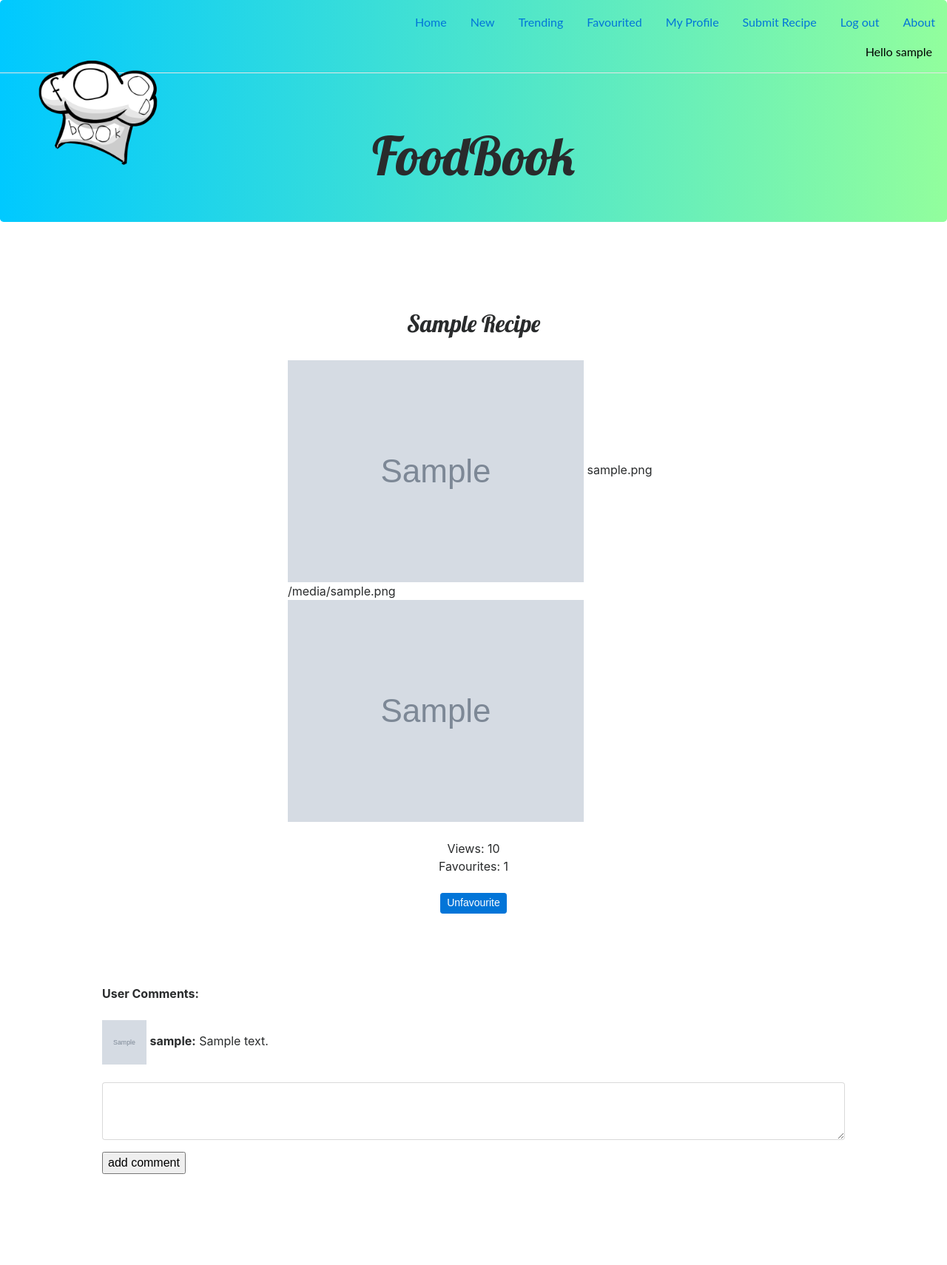
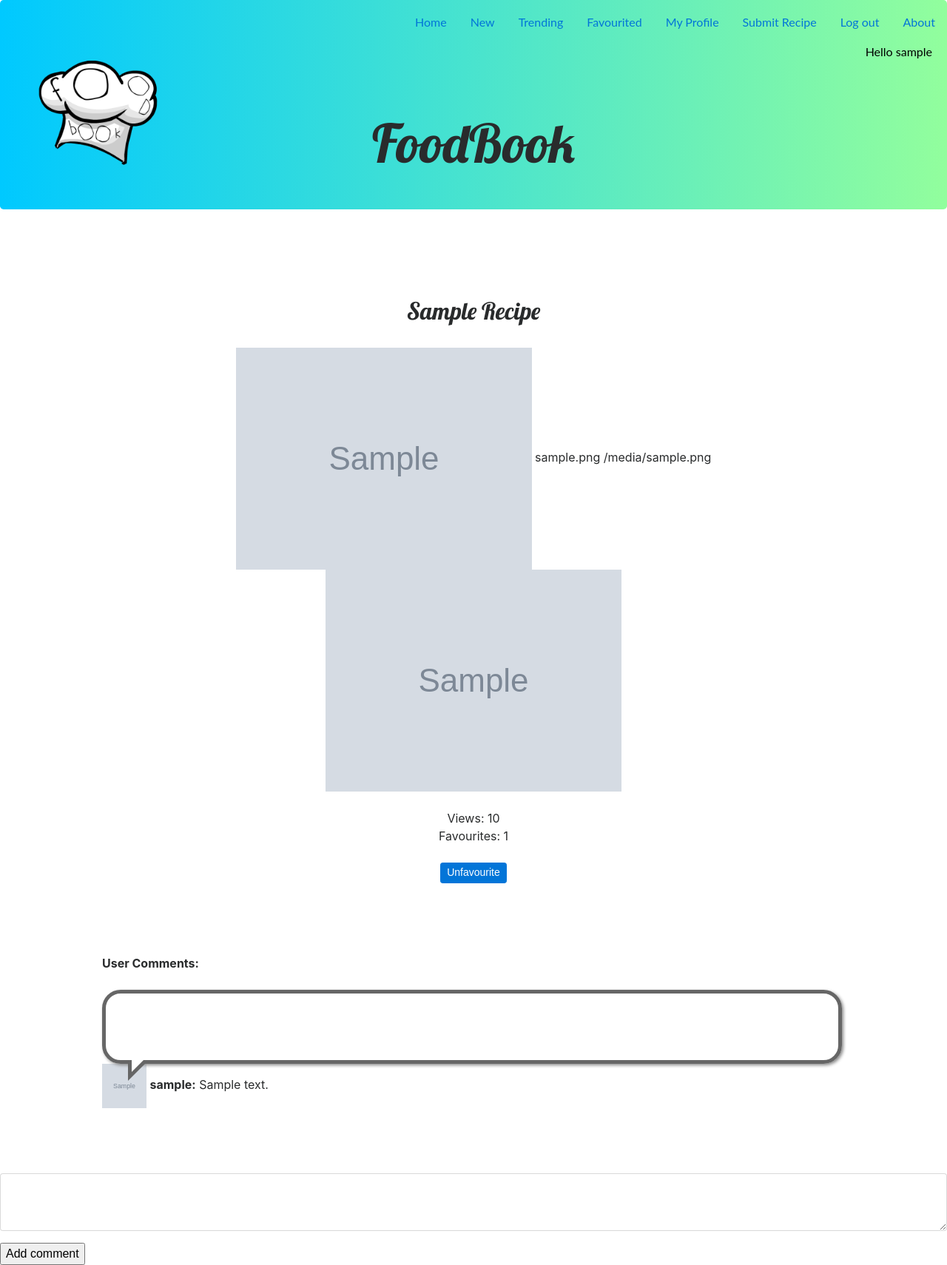
Before and after one commit to SalmanMohammadi/food_book, a Django app: a page that uses templates/foodbookapp/recipe.html in a window 1280 px wide. Shown: the whole page at 74% size. Before the commit the page ends 1587 px from the top, so only its background shows below. Run offline with Django 3.2, Linux system fonts and the light colour scheme; a user stored in the database is signed in; tables that the repository leaves empty hold one stand-in row (values such as "Sample post"); grey boxes marked "Sample" are stand-in pictures; some libraries are stand-ins or nearby versions.

Commit message:
More CSS added e.g. speech bubble comments & hover titles on home page

```diff
--- a/static/css/aboutstyle.css
+++ b/static/css/aboutstyle.css
@@ -16,4 +16,4 @@
 teamphotos {
     margin-left:auto;
     margin-right:auto;
- }
+}
--- a/static/css/basestyle.css
+++ b/static/css/basestyle.css
@@ -29,7 +29,7 @@ padding: 40px 0 0 0;
 /*BOOTSRAP STYLING.*/
 
 /* Space out content a bit */
-body {
+.body {
   padding-bottom: 1.5rem;
 }
 
@@ -41,11 +41,7 @@ body {
   padding-left: 1rem;
 }
 
-/* Custom page header */
-.header {
-  padding-bottom: 1rem;
-  border-bottom: .05rem solid #e5e5e5;
-}
+
 /* Make the masthead heading the same height as the navigation */
 .header h3 {
   margin-top: 0;
@@ -96,11 +92,6 @@ body {
   margin-top: 1.5rem;
 }
 
-.dropbutton {
-    border: 0px;
-    background-color: #ffffff;
-}
-
 /* CSS Responsiveness */
 @media screen and (min-width: 0em) {
   /* Remove the padding we set earlier */
--- a/static/css/recipestyle.css
+++ b/static/css/recipestyle.css
@@ -7,12 +7,6 @@
     font-decoration: bold;
     font-size: xx-large;
     text-transform: capitalize;
-}
-
-
-.recipe-picture {
-    margin: auto;
-    width: 50%;
 }
 
 .recipe-stats {
@@ -26,3 +20,41 @@
 #favourite_count {
     display: inline;
 }
+
+.comment {
+  position: relative;
+  width: 1000px;
+  height: 100px;
+  padding-left: 20px;
+  text-align: left;
+  line-height: 100px;
+  border: 5px solid #666;
+  -webkit-border-radius: 30px;
+  -moz-border-radius: 30px;
+  border-radius: 25px;
+  -webkit-box-shadow: 2px 2px 4px #888;
+  -moz-box-shadow: 2px 2px 4px #888;
+  box-shadow: 2px 2px 4px #888;
+}
+
+.comment:before {
+  content: ' ';
+  position: absolute;
+  width: 0;
+  height: 0;
+  left: 30px;
+  top: 92px;
+  border: 13px solid;
+  border-color: #666 transparent transparent #666;
+}
+
+.comment:after {
+  content: ' ';
+  position: absolute;
+  width: 0;
+  height: 0;
+  left: 35px;
+  top: 90px;
+  border: 8px solid;
+  border-color: #fff transparent transparent #fff;
+}
--- a/templates/foodbookapp/login.html
+++ b/templates/foodbookapp/login.html
@@ -6,7 +6,7 @@
 {% endblock %}
 
 {% block title_block %}
-Log in
+    Log in
 {% endblock %}
 
 
--- a/templates/foodbookapp/recipe.html
+++ b/templates/foodbookapp/recipe.html
@@ -13,7 +13,6 @@
 
 {% block css_block %}
 	<link rel="stylesheet" type="text/css" href="{% static "css/recipestyle.css" %}">
-	<link rel="stylesheet" type="text/css" href="{% static "css/rateit.css" %}">
 {% endblock %}
 
 {% block body_block %}
@@ -23,6 +22,7 @@
 
        	<h1 class="recipe-title">{{ recipe.title }}</h1>
         <br>
+		<center>
         <div class="recipe-picture">
         {% if recipe.picture_link %}
 			<img src="{{recipe.picture_link}}">
@@ -33,6 +33,7 @@
 				<img src="{{MEDIA_URL}}{{recipe.picture}}"/>
 		{% endif %}
         </div>
+		</center>
 		<br>
         <div class="recipe-stats">
             {% if recipe.submittedBy %}
@@ -69,16 +70,21 @@
 		<br>
 		{% for comment in comments %}
 			{% if comment.user.userprofile.picture %}
-			<img src="{{MEDIA_URL}}{{user.userprofile.picture}}" height="60" width="60"/> <strong>{{comment.user.username}}:</strong> {{comment.body}}
+			<div class = "comment"></div>
+			<img src="{{MEDIA_URL}}{{user.userprofile.picture}}" height="60" width="60"/> <strong> {{comment.user.username}}:</strong> {{comment.body}}
+			</div>
 			<br>
 			{% else %}
+				<div class = "comment">
 				<img src="{% static "images/default.png" %}" height="60" width="60"/> <strong> {{comment.user.username}}:</strong> {{comment.body}}
+				</div>
 				<br>
 			{% endif %}
-			<br>
+
 		{% endfor %}
 	{% endif %}
 </div>
+<br>
 
 {% if user.is_authenticated %}
 	<form id="comment_form" method="post" action="{% url 'add_comment' recipe_slug=recipe.slug %}">
@@ -86,7 +92,7 @@
 		<div class ="form-group">
 			<textarea class = "form-control" form = "comment_form" rows = "3" name = "body" required></textarea>
 		</div>
-		<input type = "submit" name = "submit" value = "add comment" />
+		<input type = "submit" name = "submit" value = "Add comment" />
 	</form>
 
 {% endif %}
--- a/templates/foodbookapp/register.html
+++ b/templates/foodbookapp/register.html
@@ -7,7 +7,7 @@
 
 
 {% block title_block %}
-Sign up
+    Sign up
 {% endblock %}
 
 {% block body_block %}
```
Also changed, not shown: static/css/imagestyle.css (+34 -3 lines), static/css/profile.css (+9 -0 lines), templates/foodbookapp/home.html (+8 -2 lines), templates/foodbookapp/profile.html (+8 -3 lines), README.md.
